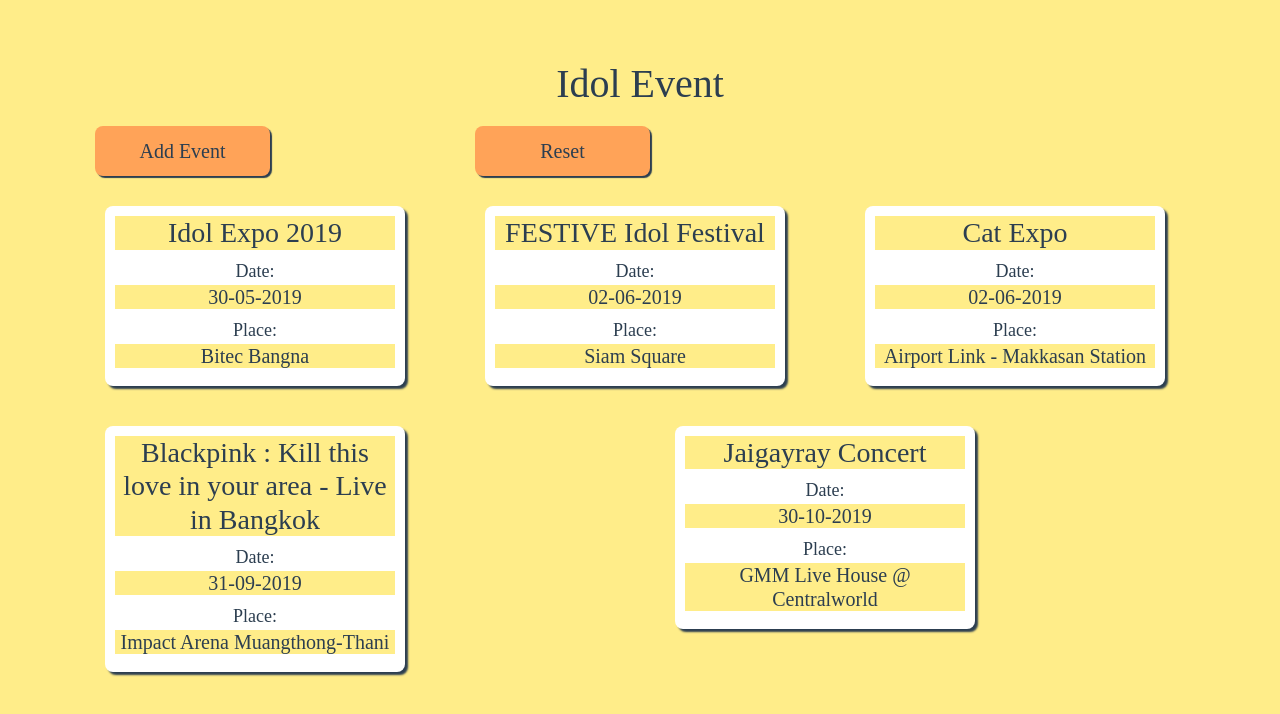
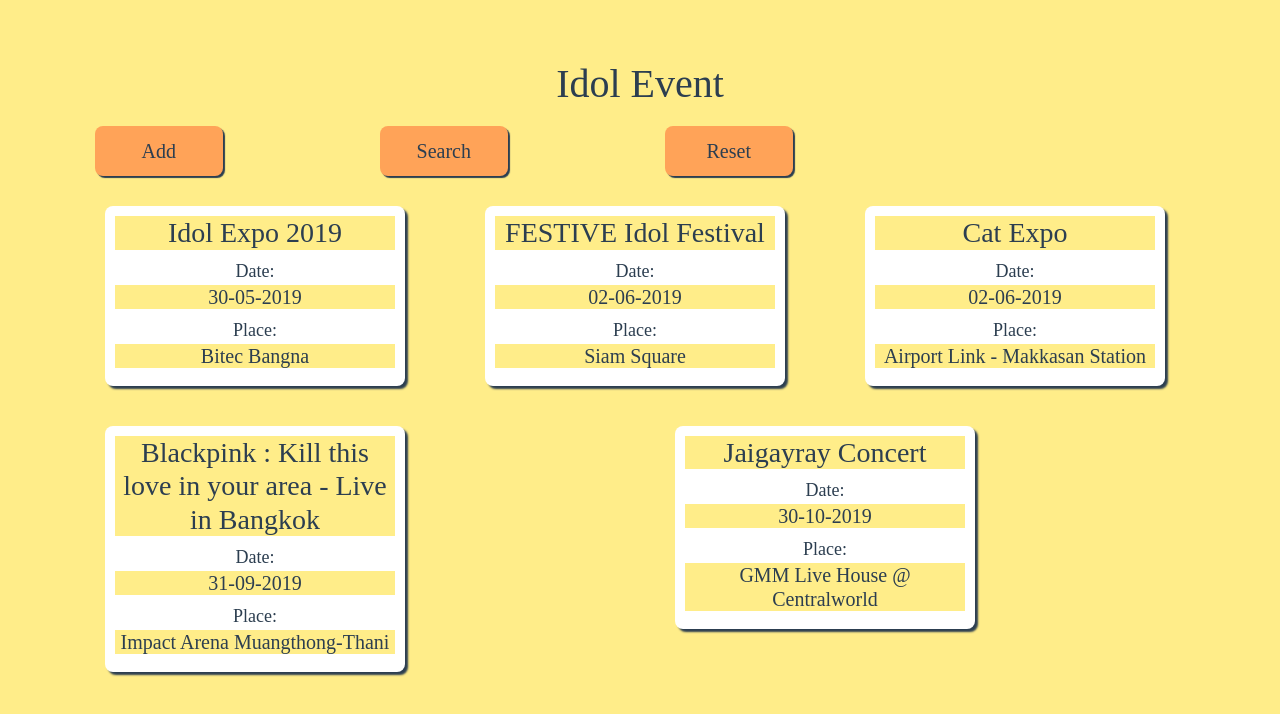
Before and after one commit to lebrancconvas/Idols-Event, a Vue app: page / in a window 1280 px wide. Shown: the top 714 px of the page. Built offline with nearby package versions, Linux system fonts and the light colour scheme.

Commit message:
Add Search Button.

```diff
--- a/src/components/AddEvent.vue
+++ b/src/components/AddEvent.vue
@@ -20,7 +20,12 @@
             <b-row>
                 <b-col>
                     <div class="add-event-button" @click="showAddEvent">
-                        <div class="content-button">Add Event</div>
+                        <div class="content-button">Add</div>
+                    </div>
+                </b-col>
+                <b-col>
+                    <div class="add-event-button">
+                        <div class="content-button">Search</div>
                     </div>
                 </b-col>
                 <b-col>
```
